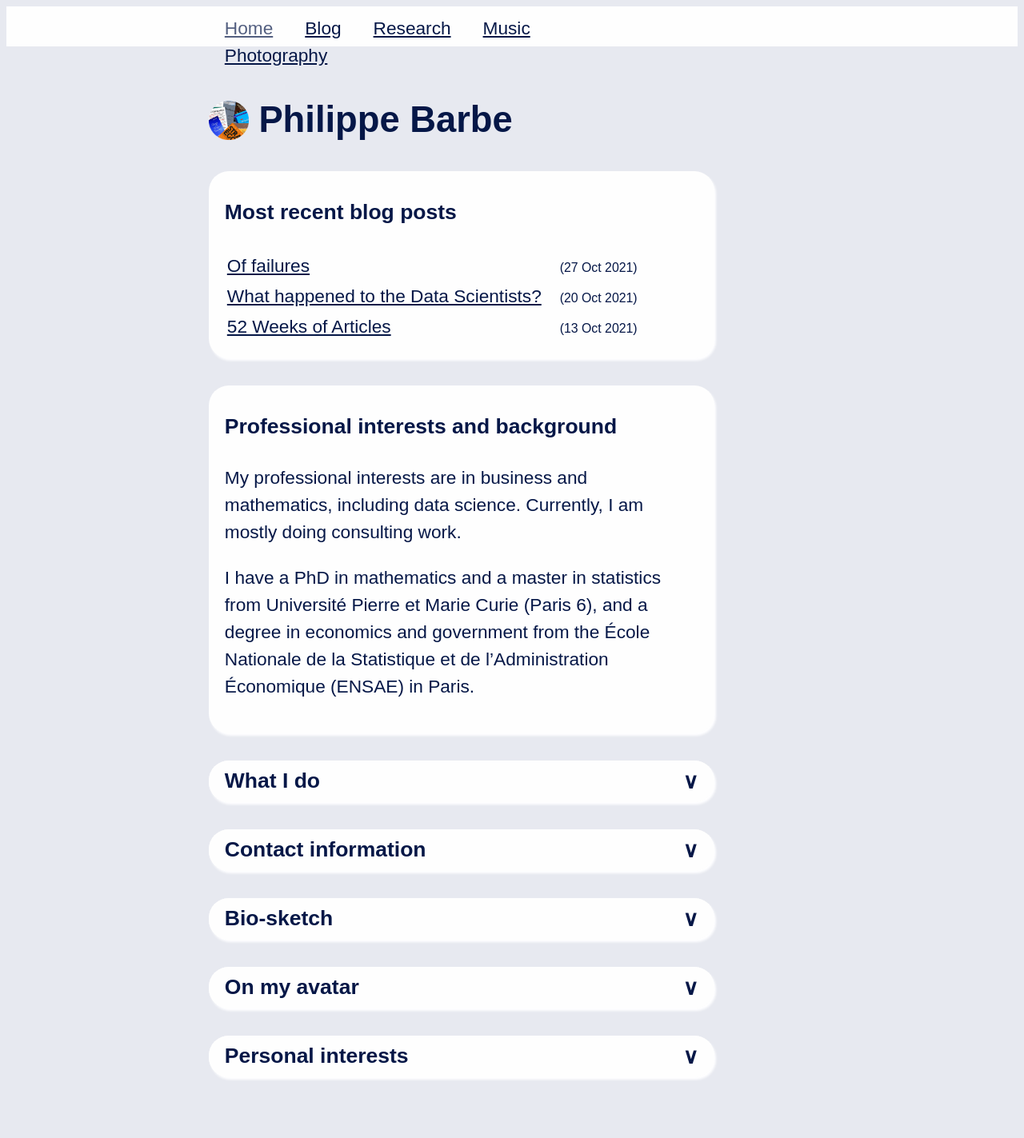
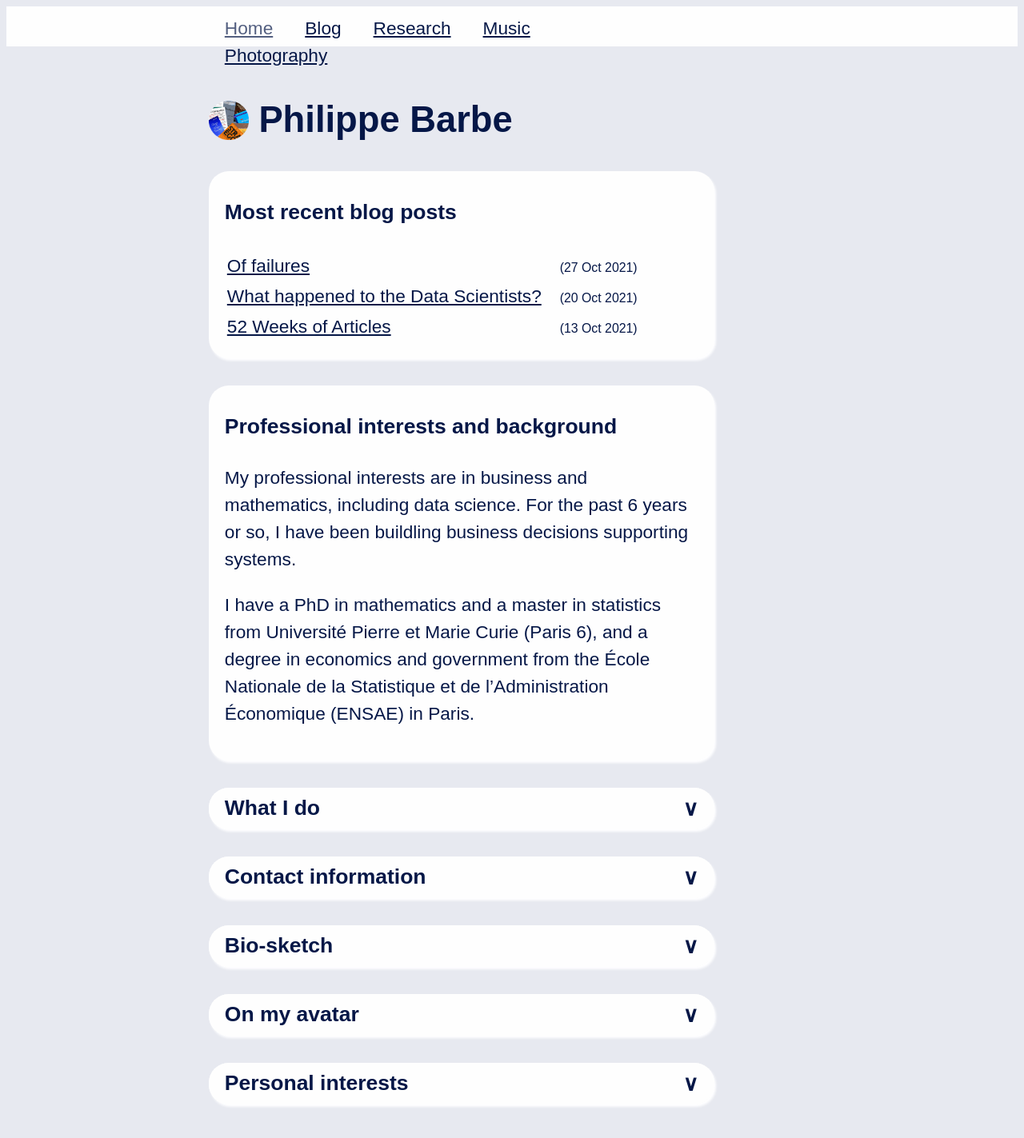
Before and after one commit to ph-barbe/ph-barbe.github.io, a Jekyll site: the page built from index.html, in a window 1280 px wide. Shown: the whole page at 80% size. Built offline with Jekyll 4.4.1, drawn with Linux system fonts in a browser that asks for light colours; before the commit the page ends 1389 px from its top, so only the background shows below that.

Commit message:
updated home page with Paramount info

```diff
--- a/_includes/top_page/professional_bio.md
+++ b/_includes/top_page/professional_bio.md
@@ -1,9 +1,9 @@
 Philippe Barbe is a leader, expert and trusted advisor in data science, AI, and mathematics, with a wide range of experiences in business, industry, government and research and a very substantial international experience.
 
-After some noted work on the cost of unemployment in France, he worked for 21 years as mathematician at the prestigious Centre National de la Recherche Scientifique in France. He collaborated with teams from very diverse backgrounds on multiple continents. He was invited professor in numerous universities worldwide, including Yale and Georgia Tech. He is the author of 5 books, many scientific papers, and gave conferences to audiences ranging from a few to over 1,000.
+After some noted work on the cost of unemployment in France, he worked for 21 years as mathematician at the prestigious [Centre National de la Recherche Scientifique](https://www.cnrs.fr/en) in France. He collaborated with teams from very diverse backgrounds on multiple continents. He was invited professor in numerous universities worldwide, including Yale and Georgia Tech. He is the author of 5 books, many scientific papers, and gave conferences to audiences ranging from a few to over 1,000.
 
 As a consultant he helps corporations with their vision and strategy, and any problem related to information, data, algorithms and mathematics at large.
 
-Since 2014, he is based in the US, working in health care, IoT, and media. He lead high performing data science teams. He was the head of Data Science at Videa, a Cox Enterprise company, from 2015 to 2020. He is currently Senior Vice President of Content Data Science at Viacom CBS.
+Since 2014, he is based in the US, working in health care, IoT, and media. He lead high performing data science teams. He was the head of Data Science at Videa, a Cox Enterprise company, from 2015 to 2020. He is currently Senior Vice President of Content Data Science at [Parmount Global](https://www.paramount.com/), and is responsible for data science modeling to inform content exploitation decisions across Paramount businesses
 
 Philippe Barbe holds a degree in economics and government affairs from ENSAE, a master in statistics, and a PhD in mathematics from the Université Pierre et Marie Curie in Paris, France.
--- a/_includes/top_page/professional_interests.md
+++ b/_includes/top_page/professional_interests.md
@@ -1,3 +1,3 @@
-My professional interests are in business and mathematics, including data science. Currently, I am mostly doing consulting work.
+My professional interests are in business and mathematics, including data science. For the past 6 years or so, I have been buildling business decisions supporting systems.
 
 I have a PhD in mathematics and a master in statistics from Université Pierre et Marie Curie (Paris 6), and a degree in economics and government from the École Nationale de la Statistique et de l'Administration Économique (ENSAE) in Paris.
```
Also changed, not shown: _includes/top_page/personal_interests.md (+2 -0 lines).
